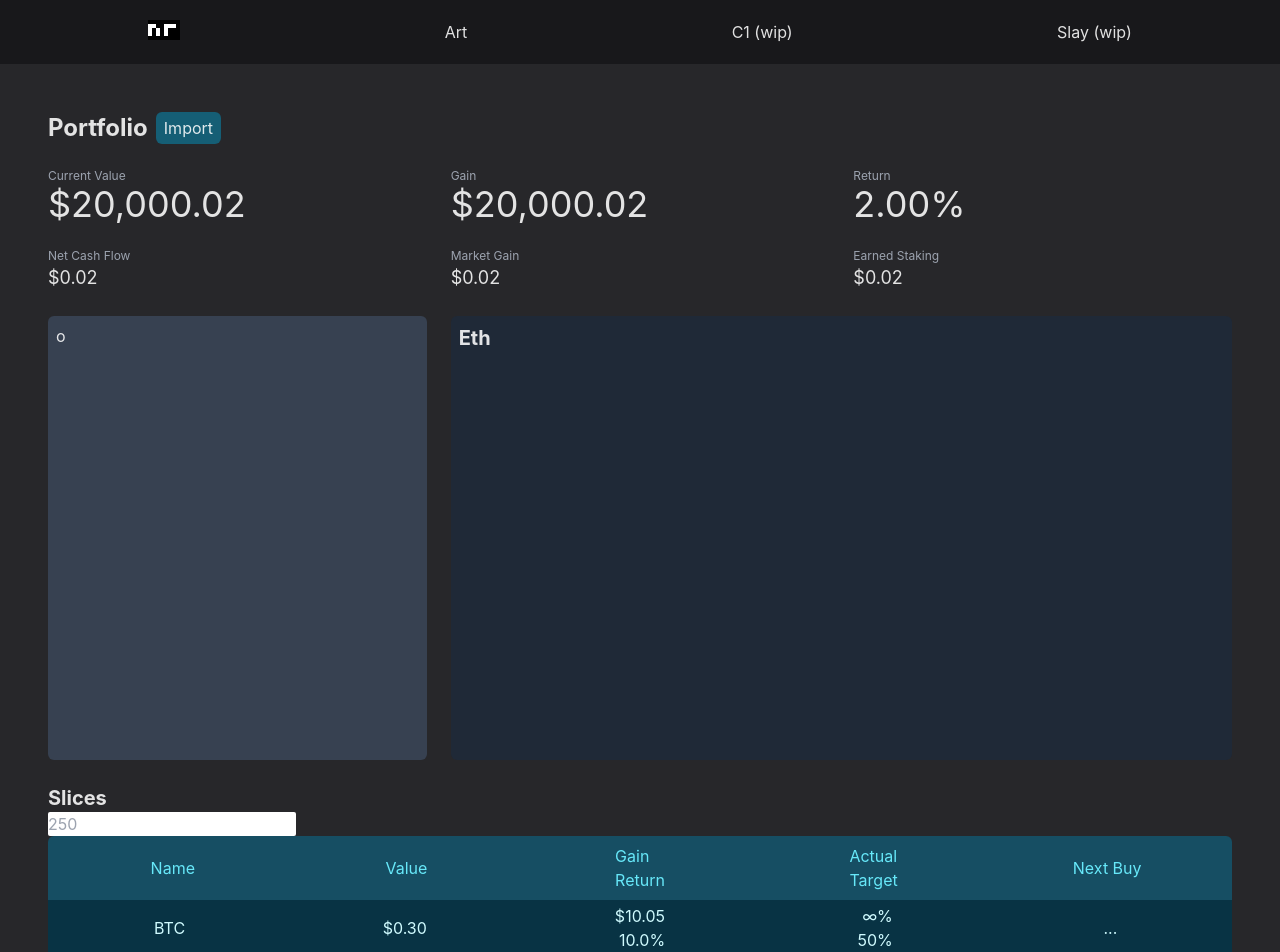
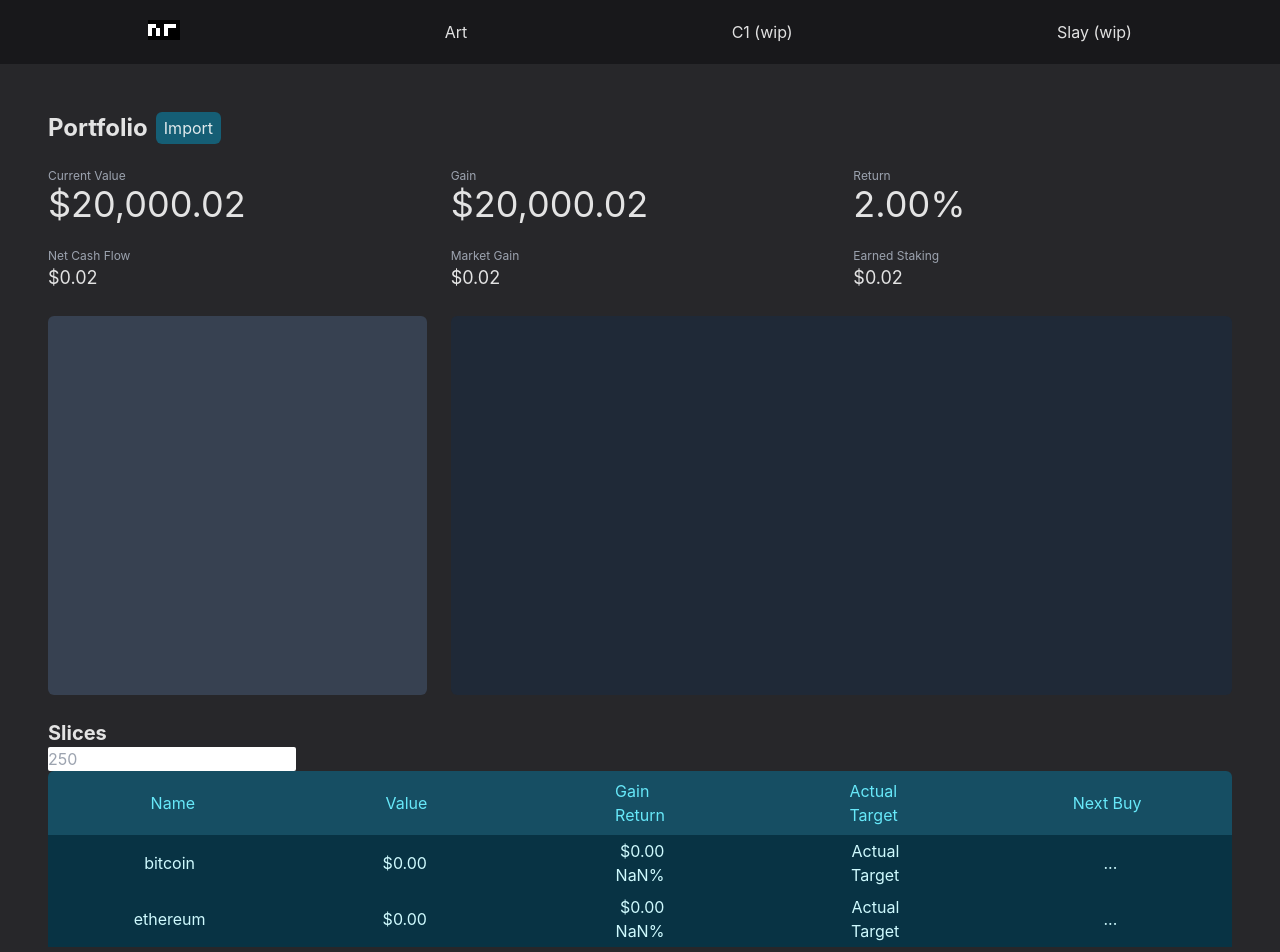
Before and after one commit to NathanaelRea/nathanaelrea.com, a React (Vite) app: page /c1 in a window 1280 px wide. Shown: the top 952 px of the page. Built offline with nearby package versions, Linux system fonts and the light colour scheme; no server answers.

Commit message:
setup pie chart, calculate value history

```diff
--- a/src/components/C1/index.tsx
+++ b/src/components/C1/index.tsx
@@ -71,13 +71,15 @@ const getMarketHistory = async (name: string) => {
   return res.data as MarketChartResponse;
 };
 
+type ValueHistory = {
+  name: string;
+  history: TimeSeriesData[];
+  totalSpent: number;
+  totalValue: number;
+};
+
 export function Body() {
   const [portfolio, setPortfolio] = useState(defaultData);
-
-  const summaries = generateSlices(portfolio);
-  const minDate = portfolio.reduce((prv, cur) =>
-    prv.buyHistory[0] < cur.buyHistory[0] ? prv : cur
-  );
 
   const marketHistories = useQueries({
     queries: portfolio.map((item) => ({
@@ -97,37 +99,72 @@ export function Body() {
     },
     {}
   );
-  const eth = timeSeriesMap["ethereum"];
 
-  function generateSlices(coins: Purchases[]) {
-    const symbolSum = [];
-    const total = 0;
-    for (const coin of coins) {
-      let s = 0;
-      // TODO multiply by price at each date
-      for (const amt of coin.buyHistory) s += amt.value;
-      symbolSum.push({
-        symbol: coin.symbol,
-        value: s,
-        percentTarget: coin.percentTarget,
+  const valueHistory: ValueHistory[] = portfolio.map((p) => {
+    if (!Object.hasOwn(timeSeriesMap, p.name))
+      return {
+        name: p.name,
+        history: [],
+        totalValue: 0,
+        totalSpent: 0,
+      } as ValueHistory;
+    const market = timeSeriesMap[p.name];
+    const history = [] as TimeSeriesData[];
+    let totalSpent = 0;
+    let buyIndex = 0;
+    let cummulativeAmmount = 0;
+    const firstBuyDate = p.buyHistory[0].date;
+    market.forEach((a) => {
+      if (a.date < firstBuyDate) return;
+      if (
+        buyIndex < p.buyHistory.length - 1 &&
+        p.buyHistory[buyIndex].date <= a.date
+      ) {
+        totalSpent += p.buyHistory[buyIndex].value * a.value;
+        cummulativeAmmount += p.buyHistory[buyIndex].value;
+        buyIndex += 1;
+      }
+      history.push({
+        date: a.date,
+        value: cummulativeAmmount * a.value,
       });
-    }
+    });
+    return {
+      name: p.name,
+      history,
+      totalValue: history[history.length - 1].value,
+      totalSpent,
+    } as ValueHistory;
+  });
+  const valueHistoryLookup = valueHistory.reduce(
+    (acc: { [key: string]: ValueHistory }, val) => {
+      acc[val.name] = val;
+      return acc;
+    },
+    {}
+  );
 
-    const slices = symbolSum.map((e) => {
-      return {
-        ...e,
-        percentActual: e.value / total,
-        gain: 10.05,
-        return: 0.1,
-      };
-    });
+  const totals = portfolio.map((r) => {
+    return {
+      symbol: r.symbol,
+      total: valueHistoryLookup[r.name],
+    };
+  });
+  const sumTotalValue = totals.reduce(
+    (acc, val) => acc + val.total.totalValue,
+    0
+  );
 
-    return slices;
-  }
+  const pieChartData = totals.map((p) => {
+    return {
+      label: p.symbol,
+      value: p.total.totalValue / sumTotalValue,
+    };
+  });
 
   return (
-    <div className="gap-6 m-4 sm:p-8 grid grid-cols-1 sm:grid-cols-3">
-      <div className="col-span-1 sm:col-span-3">
+    <div className="gap-6 m-4 md:p-8 grid grid-cols-1 md:grid-cols-3">
+      <div className="col-span-1 md:col-span-3">
         <div className="flex gap-2">
           <h1 className="font-bold text-2xl">Portfolio</h1>
           <button className="bg-cyan-800 px-2 py-1 rounded-md hover:bg-cyan-700">
@@ -141,17 +178,18 @@ export function Body() {
       <IndicatorSm name="Net Cash Flow" value={cFmt.format(0.02)} />
       <IndicatorSm name="Market Gain" value={cFmt.format(0.02)} />
       <IndicatorSm name="Earned Staking" value={cFmt.format(0.02)} />
-      <div className="bg-gray-700 rounded-md p-2">o</div>
-      <div className="bg-gray-800 font-bold text-xl p-2 rounded-md col-span-1 sm:col-span-2">
-        Eth
-        <TimeSeriesChart data={eth} />
+      <div className="bg-gray-700 rounded-md p-2 md:col-span-3 col-span-1 lg:col-span-1 aspect-square">
+        <PieChart data={pieChartData} />
       </div>
-      <div className="col-span-1 sm:col-span-3">
+      <div className="bg-gray-800 font-bold text-xl p-2 rounded-md col-span-1 md:col-span-3 lg:col-span-2">
+        {/* <TimeSeriesChart data={eth} /> */}
+      </div>
+      <div className="col-span-1 md:col-span-3">
         <h3 className="font-bold text-xl ">Slices</h3>
         <input className="rounded-sm" placeholder="250" />
         <SliceTableHeader />
-        {summaries.map((summary) => (
-          <SliceTableRow summary={summary} key={summary.symbol} />
+        {valueHistory.map((summary) => (
+          <SliceTableRow summary={summary} key={summary.name} />
         ))}
       </div>
     </div>
@@ -176,18 +214,22 @@ function SliceTableHeader() {
   );
 }
 
-function SliceTableRow({ summary }: { summary: Slice }) {
+function SliceTableRow({ summary }: { summary: ValueHistory }) {
   return (
     <div className="grid grid-cols-5 bg-cyan-950 text-cyan-100 justify-items-center p-1 items-center">
-      <div>{summary.symbol}</div>
-      <div>{cFmt.format(summary.value)}</div>
+      <div>{summary.name}</div>
+      <div>{cFmt.format(summary.totalValue)}</div>
       <div className="flex flex-col items-end">
-        <div>{cFmt.format(summary.gain)}</div>
-        <div>{pFmt1.format(summary.return)}</div>
+        <div>{cFmt.format(summary.totalValue - summary.totalSpent)}</div>
+        <div>
+          {pFmt1.format(
+            (summary.totalValue - summary.totalSpent) / summary.totalSpent
+          )}
+        </div>
       </div>
       <div className="flex flex-col items-end">
-        <div>{pFmt1.format(summary.percentActual)}</div>
-        <div>{pFmtWhole.format(summary.percentTarget)}</div>
+        <div>Actual</div>
+        <div>Target</div>
       </div>
       <div>...</div>
     </div>
@@ -220,8 +262,8 @@ function TimeSeriesChart({ data }: { data: TimeSeriesData[] | undefined }) {
     const chart = d3.select(chartRef.current);
     const handleResize = () => {
       setDimensions({
-        width: chart.node()?.getBoundingClientRect().width || 0,
-        height: chart.node()?.getBoundingClientRect().height || 0,
+        width: chart.node()?.getBoundingClientRect().width ?? 0,
+        height: chart.node()?.getBoundingClientRect().height ?? 0,
       });
     };
 
@@ -256,12 +298,74 @@ function TimeSeriesChart({ data }: { data: TimeSeriesData[] | undefined }) {
       .append("path")
       .datum(data)
       .attr("fill", "none")
-      .attr("stroke", "blue")
-      .attr("stroke-width", 1.5)
+      .attr("stroke", "white")
+      .attr("stroke-width", 2)
       .attr("d", line);
 
     chart.append("g").call(d3.axisLeft(yScale));
   }, [data]);
 
-  return <svg ref={chartRef} style={{ width: "100%", height: "400px" }} />;
+  return <svg ref={chartRef} className="w-full h-full" />;
 }
+
+type Data = { label: string; value: number };
+
+function PieChart({ data }: { data: Data[] }) {
+  const ref = useRef<SVGSVGElement>(null);
+  const [dimensions, setDimensions] = useState({ width: 0, height: 0 });
+
+  useEffect(() => {
+    const chart = d3.select(ref.current);
+    const handleResize = () => {
+      setDimensions({
+        width: chart.node()?.getBoundingClientRect().width ?? 0,
+        height: chart.node()?.getBoundingClientRect().height ?? 0,
+      });
+    };
+
+    handleResize();
+
+    window.addEventListener("resize", handleResize);
+
+    return () => window.removeEventListener("resize", handleResize);
+  }, []);
+
+  useEffect(() => {
+    if (!data) return;
+
+    const svg = d3.select(ref.current);
+    const pie = d3
+      .pie<Data>()
+      .value((d) => d.value)
+      .sort(null);
+
+    const arc = d3
+      .arc<d3.PieArcDatum<Data>>()
+      .innerRadius(Math.min(dimensions.height, dimensions.width) / 5)
+      .outerRadius(Math.min(dimensions.height, dimensions.width) / 2.5);
+
+    console.log("dims", dimensions);
+    console.log("outer:", Math.min(dimensions.width, dimensions.height) / 4);
+
+    const color = d3.scaleOrdinal<string, string>(d3.schemeCategory10);
+
+    const arcs = pie(data);
+
+    const g = svg
+      .append("g")
+      .attr(
+        "transform",
+        `translate(${dimensions.width / 2}, ${dimensions.height / 2})`
+      );
+
+    g.selectAll("path")
+      .data(arcs)
+      .join("path")
+      .attr("fill", (d) => color(d.data.label))
+      .attr("d", arc)
+      .append("title")
+      .text((d) => `${d.data.label}: ${d.data.value}`);
+  }, [data]);
+
+  return <svg ref={ref} className="w-full h-full" />;
+}
```
